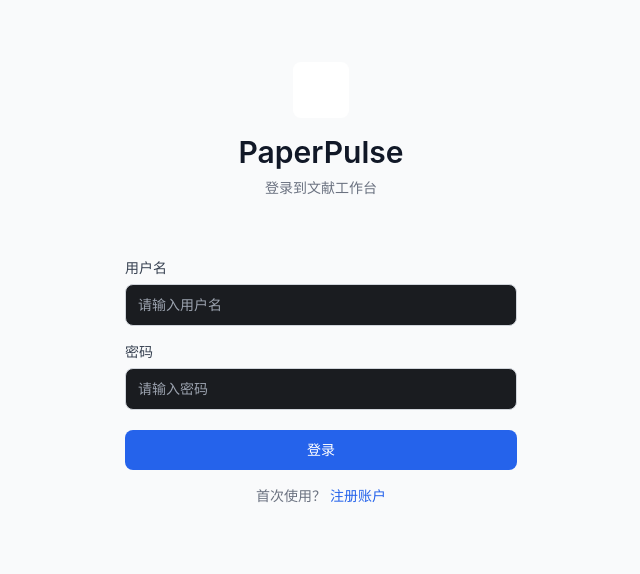
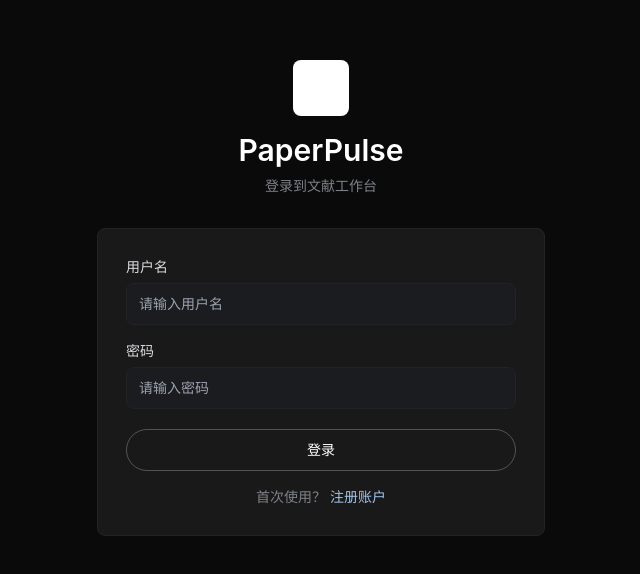
Before and after one commit to noaul/PaperPulse, a Vue app in the folder frontend/: page /login in a window 1280 px wide. Shown: the part 102-676 px from the top of the page, without its empty margins (319-959 px from the left). Built offline with nearby package versions, Linux system fonts and the light colour scheme; no server answers.

Commit message:
fix: force dark overrides on all Tailwind light utilities

```diff
--- a/frontend/src/style.css
+++ b/frontend/src/style.css
@@ -381,3 +381,123 @@ input:focus, select:focus, textarea:focus {
 .keyword-picker {
   transition: background-color 160ms ease, border-color 160ms ease;
 }
+
+/* ─── Force dark overrides for all Tailwind light utilities ─── */
+
+/* Backgrounds */
+.bg-white { background-color: var(--xai-canvas-card) !important; }
+.bg-gray-50, .bg-gray-100, .bg-slate-50, .bg-slate-100 { background-color: var(--xai-canvas-soft) !important; }
+.bg-gray-200, .bg-slate-200 { background-color: var(--xai-canvas-mid) !important; }
+.bg-blue-50, .bg-indigo-50, .bg-purple-50 { background-color: rgba(124,58,237,0.1) !important; }
+.bg-green-50, .bg-emerald-50, .bg-teal-50 { background-color: rgba(34,197,94,0.1) !important; }
+.bg-red-50, .bg-rose-50 { background-color: rgba(239,68,68,0.1) !important; }
+.bg-yellow-50, .bg-amber-50, .bg-orange-50 { background-color: rgba(245,158,11,0.1) !important; }
+.bg-blue-100 { background-color: rgba(160,195,236,0.15) !important; }
+.bg-green-100 { background-color: rgba(34,197,94,0.15) !important; }
+.bg-red-100 { background-color: rgba(239,68,68,0.15) !important; }
+.bg-yellow-100 { background-color: rgba(245,158,11,0.15) !important; }
+.bg-purple-100, .bg-indigo-100 { background-color: rgba(124,58,237,0.15) !important; }
+.bg-gray-800 { background-color: var(--xai-canvas-soft) !important; }
+
+/* Text colors */
+.text-gray-900, .text-gray-800, .text-slate-900, .text-slate-800 { color: var(--xai-ink) !important; }
+.text-gray-700, .text-slate-700 { color: var(--xai-body) !important; }
+.text-gray-600, .text-gray-500, .text-slate-600, .text-slate-500 { color: var(--xai-mute) !important; }
+.text-gray-400, .text-slate-400 { color: var(--xai-mute) !important; }
+.text-blue-600, .text-blue-700, .text-blue-800, .text-blue-900 { color: var(--xai-accent-breeze) !important; }
+.text-green-600, .text-green-700, .text-green-800, .text-green-900 { color: #86efac !important; }
+.text-red-600, .text-red-700, .text-red-800, .text-red-900 { color: #fca5a5 !important; }
+.text-yellow-600, .text-yellow-700, .text-yellow-800, .text-yellow-900 { color: #fcd34d !important; }
+.text-purple-600, .text-purple-700, .text-purple-800, .text-purple-900 { color: #c4b5fd !important; }
+.text-orange-600, .text-orange-700 { color: var(--xai-accent-sunset) !important; }
+.text-indigo-600, .text-indigo-700 { color: #a5b4fc !important; }
+
+/* Borders */
+.border-gray-100, .border-gray-200, .border-gray-300, .border-slate-100, .border-slate-200, .border-slate-300 {
+  border-color: var(--xai-hairline) !important;
+}
+.border-blue-300, .border-blue-200 { border-color: rgba(160,195,236,0.3) !important; }
+
+/* Shadows → none in dark mode */
+.shadow-sm, .shadow-md, .shadow-lg, .shadow-xl, .shadow-2xl { box-shadow: none !important; }
+
+/* Hover states */
+.hover\:bg-gray-50:hover, .hover\:bg-gray-100:hover, .hover\:bg-slate-50:hover {
+  background-color: var(--xai-canvas-soft) !important;
+}
+.hover\:bg-blue-700:hover, .hover\:bg-indigo-700:hover, .hover\:bg-purple-700:hover,
+.hover\:bg-green-700:hover, .hover\:bg-red-700:hover, .hover\:bg-orange-700:hover,
+.hover\:bg-slate-900:hover {
+  opacity: 0.85;
+}
+.hover\:text-blue-800:hover { color: var(--xai-accent-breeze) !important; }
+
+/* Buttons with solid color backgrounds → convert to outline pill style */
+.bg-blue-600, .bg-indigo-600, .bg-purple-600 {
+  background-color: transparent !important;
+  border: 1px solid rgba(255,255,255,0.25) !important;
+  color: var(--xai-ink) !important;
+  border-radius: 9999px !important;
+}
+.bg-green-600 {
+  background-color: transparent !important;
+  border: 1px solid rgba(34,197,94,0.4) !important;
+  color: #86efac !important;
+  border-radius: 9999px !important;
+}
+.bg-red-600 {
+  background-color: transparent !important;
+  border: 1px solid rgba(239,68,68,0.4) !important;
+  color: #fca5a5 !important;
+  border-radius: 9999px !important;
+}
+.bg-orange-600 {
+  background-color: transparent !important;
+  border: 1px solid rgba(255,122,23,0.4) !important;
+  color: var(--xai-accent-sunset) !important;
+  border-radius: 9999px !important;
+}
+.bg-slate-800 {
+  background-color: var(--xai-ink) !important;
+  color: var(--xai-on-primary) !important;
+  border-radius: 9999px !important;
+}
+
+/* Focus rings */
+.ring-blue-500, .ring-indigo-500 { --tw-ring-color: rgba(255,255,255,0.25) !important; }
+.focus\:ring-blue-500:focus, .focus\:ring-indigo-500:focus { --tw-ring-color: rgba(255,255,255,0.25) !important; }
+
+/* Dividers */
+.divide-gray-100 > :not([hidden]) ~ :not([hidden]),
+.divide-gray-200 > :not([hidden]) ~ :not([hidden]) {
+  border-color: var(--xai-hairline) !important;
+}
+
+/* Login page special */
+.bg-gradient-to-br { background: var(--xai-canvas) !important; }
+.paper-login-scene { background: var(--xai-canvas); }
+.paper-login-panel {
+  background: var(--xai-canvas-card);
+  border: 1px solid var(--xai-hairline);
+}
+
+/* Select / input overrides inside Tailwind contexts */
+select, input, textarea {
+  background-color: var(--xai-canvas-soft) !important;
+  color: var(--xai-ink) !important;
+  border-color: var(--xai-hairline) !important;
+}
+
+select option {
+  background-color: var(--xai-canvas-card);
+  color: var(--xai-ink);
+}
+
+/* Table overrides */
+table { border-color: var(--xai-hairline); }
+th { background-color: var(--xai-canvas-soft) !important; color: var(--xai-mute) !important; }
+td { border-color: var(--xai-hairline) !important; color: var(--xai-body) !important; }
+tr:hover td { background-color: var(--xai-canvas-soft) !important; }
+
+/* Rounded-lg buttons with colored bg → add pill shape */
+button.rounded-lg, a.rounded-lg { border-radius: 9999px; }
```
